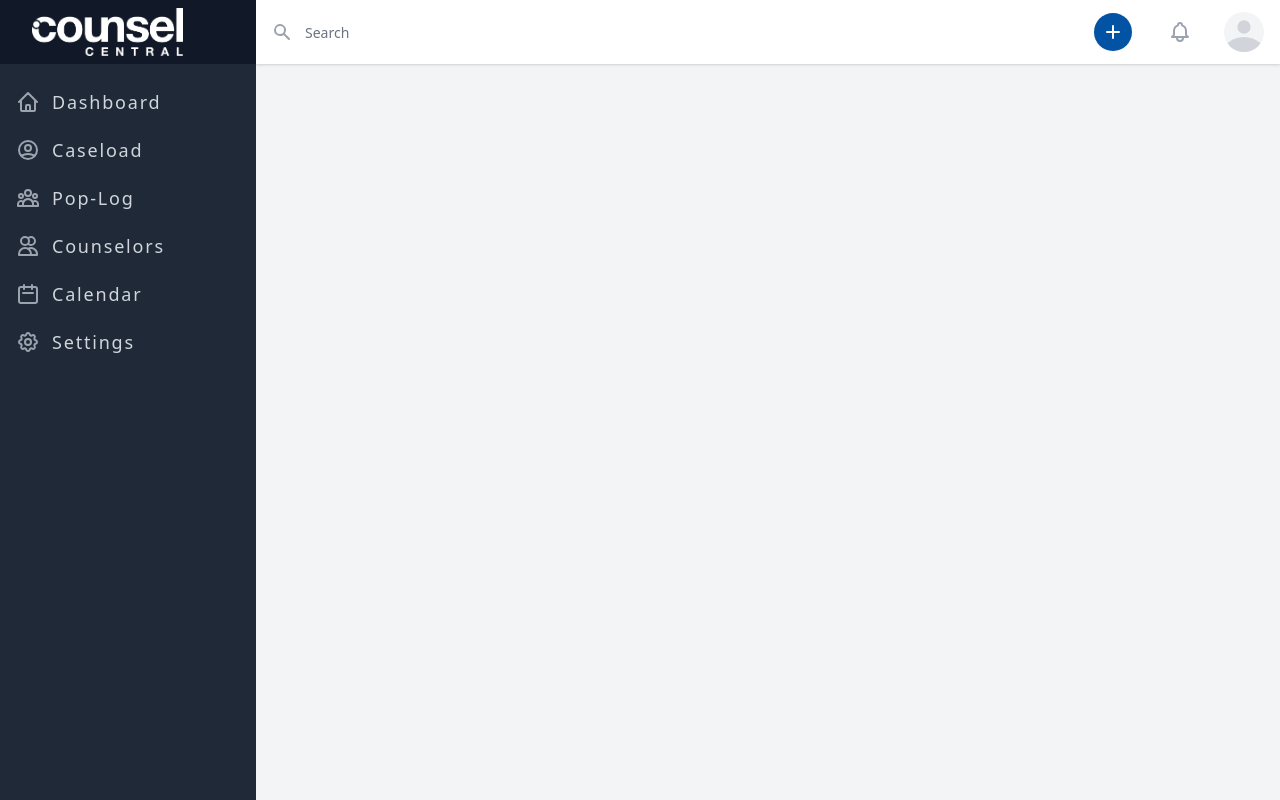
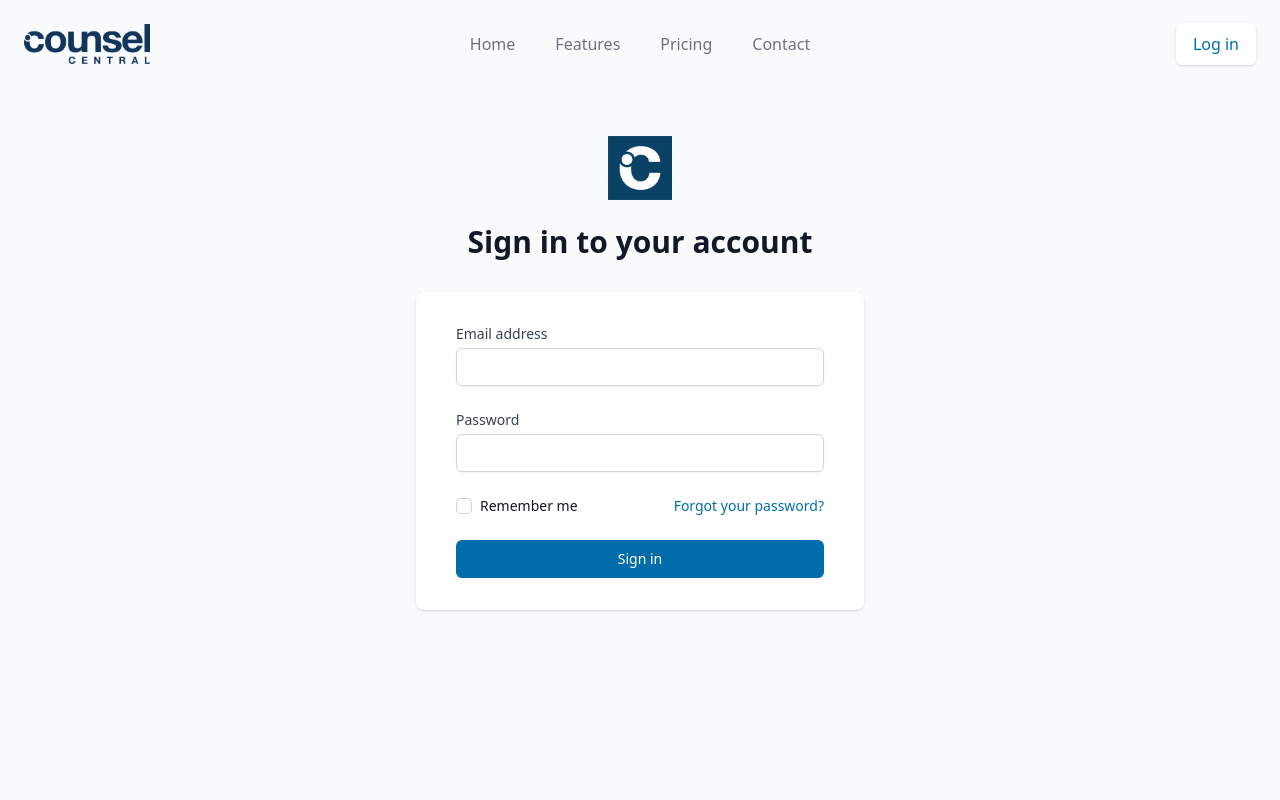
Before and after one commit to JustinBrubaker7/counsel-central, a React (Create React App) app in the folder client/: page /login in a window 1280 px wide. Built offline with nearby package versions, Linux system fonts and the light colour scheme.

Commit message:
user AUTH

```diff
--- a/client/src/App.js
+++ b/client/src/App.js
@@ -1,17 +1,20 @@
-import React, { useState } from 'react';
+import React, { useState, useContext } from 'react';
 import './App.css';
 import './index.css';
 import AppNav from './components/AppNav'
 
 import { BrowserRouter as Router } from "react-router-dom";
 import ExternalRoute from './components/ExternalRoute/ExternalRoute';
+import AuthContext from './context/auth-context';
 
 
 
 
 function App() {
 
-  const [loggedIn, setLoggedIn] = useState(true)
+  const authCtx = useContext(AuthContext)
+
+  const loggedIn = authCtx.isLoggedIn
 
   return (
     <>
--- a/client/src/components/AppNav/index.js
+++ b/client/src/components/AppNav/index.js
@@ -1,4 +1,4 @@
-import React, { Fragment, useState } from 'react'
+import React, { Fragment, useState, useContext } from 'react'
 import { Dialog, Menu, Transition } from '@headlessui/react'
 import {
   BellIcon,
@@ -9,7 +9,6 @@ import {
   UserCircleIcon,
   XIcon,
   CogIcon,
-  HeartIcon,
   UserGroupIcon,
 } from '@heroicons/react/outline'
 import { SearchIcon } from '@heroicons/react/solid'
@@ -24,6 +23,7 @@ import { PlusIcon as PlusIconSolid } from '@heroicons/react/solid'
 import AddCouselorForm from '../../pages/AddCouselorForm'
 import AddResidentForm from '../../pages/AddResidentForm';
 import Counselor from '../../pages/Counselors';
+import AuthContext from '../../context/auth-context';
 
 
 const userNavigation = [
@@ -41,6 +41,7 @@ function classNames(...classes) {
 }
 
 export default function AppNav() {
+
   const [sidebarOpen, setSidebarOpen] = useState(false)
   const [navigation, setNavigation] = useState([
     { name: 'Dashboard', href: '/', icon: HomeIcon, current: false },
@@ -51,12 +52,18 @@ export default function AppNav() {
     { name: 'Settings', href: '/settings', icon: CogIcon, current: false },
   ])
 
+  //Context
+  const authCtx = useContext(AuthContext)
 
   function handleMenuClass(name, e) {
     setNavigation(
       navigation.map(item => name === item.name ? { ...item, current: true } : { ...item, current: false }
       ))
+  }
 
+  const logoutHandler = () => {
+    authCtx.logout()
+    //can redirect user here
   }
 
 
@@ -356,6 +363,9 @@ export default function AppNav() {
                   <Route exact path="/student">
                     <AddResidentForm />
                   </Route>
+                  <Route path="*" >
+                    <h1 className="text-5xl text-red-500 m-12">404 Page not found</h1>
+                  </Route>
                 </Switch>
                 {/* /End replace */}
               </div>
--- a/client/src/components/ExternalRoute/ExternalRoute.js
+++ b/client/src/components/ExternalRoute/ExternalRoute.js
@@ -6,7 +6,7 @@ import Pricing from '../../components/Pricing/Pricing';
 import RegisterForm from '../../components/RegisterForm/RegisterForm';
 import FeatureSectionExternal from '../../components/FeatureSectionExternal/index';
 
-import { BrowserRouter as Router, Switch, Route, Link } from "react-router-dom";
+import { Switch, Route } from "react-router-dom";
 
 
 
@@ -34,11 +34,15 @@ function ExternalRoute() {
         </Route>
         <Route exact path="/contact" >
           <ExternalNav />
-        <h1> COntact </h1>
+          <h1> Contact </h1>
         </Route>
         <Route exact path="/register" >
           <ExternalNav />
           <RegisterForm />
+        </Route>
+        <Route path="*" >
+          <ExternalNav />
+          <h1 className="text-5xl text-red-500 m-12">404 Page not found</h1>
         </Route>
       </Switch>
     </>
--- a/client/src/components/LoginForm/LoginForm.js
+++ b/client/src/components/LoginForm/LoginForm.js
@@ -1,5 +1,52 @@
+import React, { useRef, useContext } from "react"
+import AuthContext from "../../context/auth-context"
+
 
 export default function LoginForm() {
+
+  const emailValueRef = useRef()
+  const passwordeValueRef = useRef()
+
+  const authCtx = useContext(AuthContext)
+
+  const submitFormHandler = (event) => {
+    event.preventDefault();
+
+    const enteredEmail = emailValueRef.current.value;
+    const enteredPassowrd = passwordeValueRef.current.value;
+
+    //validation
+
+    fetch('/api/login', {
+      method: 'POST',
+      body: JSON.stringify({
+        email: enteredEmail,
+        password: enteredPassowrd
+      }),
+      headers: {
+        'Content-Type': 'application/json'
+      }
+    }).then(res => {
+      if (res.ok) {
+        return res.json()
+      } else {
+        res.json().then(data => {
+          let errorMessage = 'Auth Failed!'
+          console.log(data)
+          alert(errorMessage)
+          throw new Error(errorMessage)
+        })
+      }
+    }).then((data) => {
+
+      //need to replace woth what the actual data and token reflect
+      authCtx.login(data.token)
+    })
+
+  }
+
+
+
   return (
     <div className="py-12 bg-gray-50 flex flex-col justify-center sm:px-6 lg:px-8">
       <div className="sm:mx-auto sm:w-full sm:max-w-md">
@@ -14,13 +61,14 @@ export default function LoginForm() {
 
       <div className="mt-8 sm:mx-auto sm:w-full sm:max-w-md">
         <div className="bg-white py-8 px-4 shadow sm:rounded-lg sm:px-10">
-            <form className="space-y-6" action="#" method="POST">
+          <form className="space-y-6" onSubmit={submitFormHandler}>
             <div>
               <label htmlFor="email" className="block text-sm font-medium text-gray-700">
                 Email address
               </label>
               <div className="mt-1">
                 <input
+                  ref={emailValueRef}
                   id="email"
                   name="email"
                   type="email"
@@ -37,6 +85,7 @@ export default function LoginForm() {
               </label>
               <div className="mt-1">
                 <input
+                  ref={passwordeValueRef}
                   id="password"
                   name="password"
                   type="password"
--- a/client/src/components/Table/Table.js
+++ b/client/src/components/Table/Table.js
@@ -89,7 +89,7 @@ export default function Table() {
                                         <td className="px-4 py-4 whitespace-nowrap text-md text-gray-500">{resident.age}</td>
                                         <td className="px-4 py-4 whitespace-nowrap text-md text-gray-500">{resident.age}</td>
                                         <td className="px-4 py-4 whitespace-nowrap text-md text-gray-500">{resident.counselor.name}</td>
-                                        <td className="px-4 py-4 whitespace-nowrap text-md text-gray-500">{Moment(resident.createdAt, "YYYYMMDD").fromNow()}</td>
+                                        <td className="px-4 py-4 whitespace-nowrap text-md text-gray-500">{Moment(resident.createdAt, "YYYY-MM-DD").fromNow()}</td>
                                         <td className="px-4 py-4 whitespace-nowrap text-right text-sm font-medium">
                                             <a href="#" className="text-prussian hover:text-prussian">
                                                 Add Comment
--- /dev/null
+++ b/client/src/context/auth-context.js
@@ -0,0 +1,36 @@
+import React, { useState } from 'react';
+
+const AuthContext = React.createContext({
+    token: '',
+    isLoggedIn: false,
+
+    login: (token) => { },
+    logout: () => { }
+
+});
+
+export const AuthContextProvider = (props) => {
+    const [token, setToken] = useState(null);
+    const userIsLoggedIn = !!token;
+
+    const loginHandler = (token) => {
+        setToken(token)
+        localStorage.setItem('token', token)
+    }
+
+    const logoutHandler = () => {
+        setToken(null)
+        localStorage.removeItem('token')
+    }
+
+    const contextValue = {
+        token: token,
+        isLoggedIn: userIsLoggedIn,
+        login: loginHandler,
+        logout: logoutHandler
+    }
+
+    return <AuthContext.Provider value={contextValue}>{props.children}</AuthContext.Provider>
+}
+
+export default AuthContext
--- a/client/src/context/auth.js
+++ /dev/null
@@ -1,22 +0,0 @@
-class Auth {
-    constructor(){
-        this.authenticated = false
-    }
-
-    login(cb){
-        this.authenticated = true;
-        cb()
-    }
-
-    logout(cb){
-        this.authenticated = false;
-        cb()
-    }
-
-    isAuthenticated(){
-        return this.authenticated;
-    }
-
-}
-
-export default new Auth()
--- a/client/src/index.js
+++ b/client/src/index.js
@@ -2,12 +2,13 @@ import React from 'react';
 import ReactDOM from 'react-dom';
 import './index.css';
 import App from './App';
-import userAuthProvider from './context/user-context'
+import { AuthContextProvider } from './context/auth-context';
+
 
 
 ReactDOM.render(
-    // <userAuthProvider value={}>
+    <AuthContextProvider>
         <App />
-    // </userAuthProvider>
-, document.getElementById('root')
+    </AuthContextProvider>
+    , document.getElementById('root')
 );
--- a/package.json
+++ b/package.json
@@ -21,7 +21,6 @@
   },
   "dependencies": {
     "@react-pdf/renderer": "^2.0.16",
-    "bcrypt": "^5.0.0",
     "bcrypt": "^5.0.1",
     "connect-session-sequelize": "^7.1.1",
     "cors": "^2.8.5",
```
Also changed, not shown: client/src/context/user-context.js (deleted, +0 -7 lines), 1 other file (tests, documents, lock files or other folders). Lines whose indentation alone changed are shown as unchanged.
